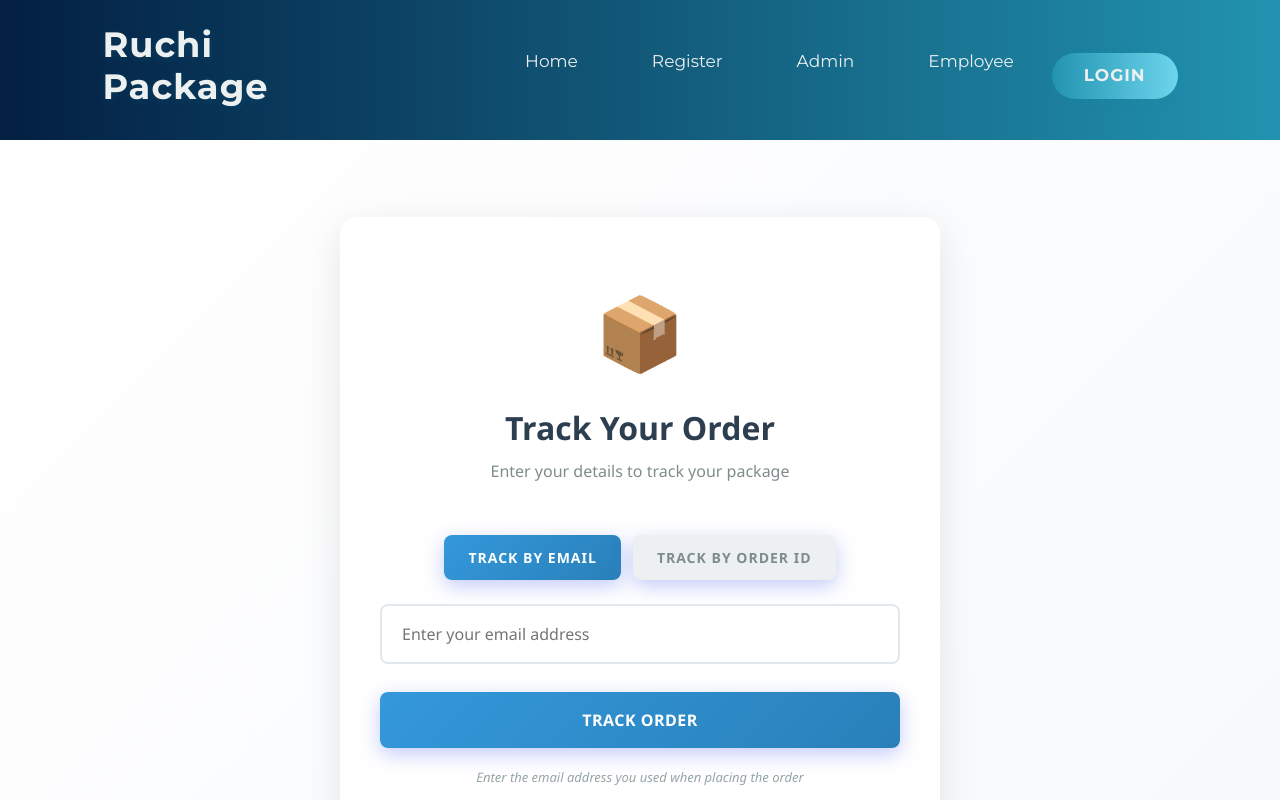
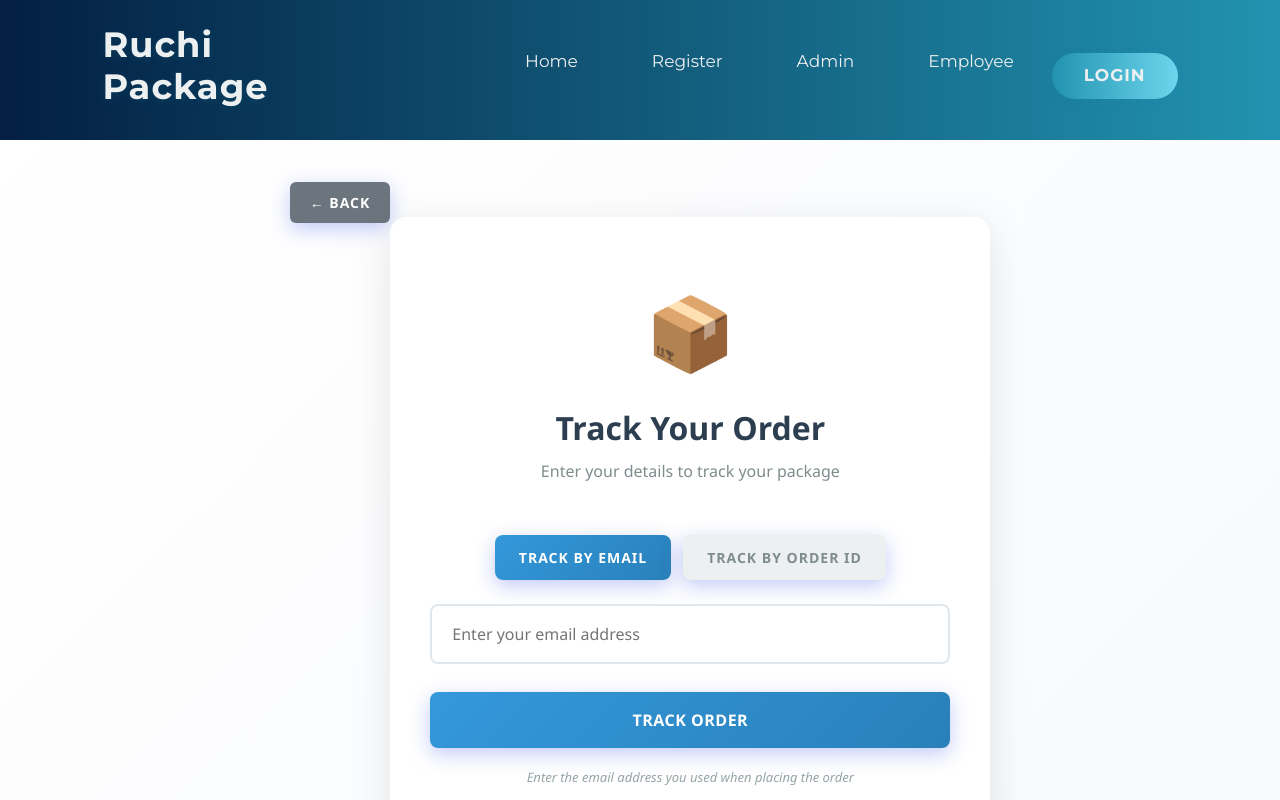
Before and after one commit to Ranjuna120/Package-Delivery-Management-System, a React (Create React App) app in the folder frontend/: page /OrderTracking in a window 1280 px wide. Shown: the top 800 px of the page. Built offline with nearby package versions, Linux system fonts and the light colour scheme.

Commit message:
Update OrderTracking.js

```diff
--- a/frontend/src/pages/order/OrderTracking.js
+++ b/frontend/src/pages/order/OrderTracking.js
@@ -172,6 +172,12 @@ function OrderTracking() {
   if (showSearch && !id) {
     return (
       <div style={styles.container}>
+        <button
+          onClick={() => navigate('/')}
+          style={styles.searchBackButton}
+        >
+          ← Back
+        </button>
         <div style={styles.searchCard}>
           <div style={styles.searchIcon}>📦</div>
           <h1 style={styles.searchTitle}>Track Your Order</h1>
@@ -736,6 +742,21 @@ const styles = {
     fontSize: '13px',
     fontStyle: 'italic',
   },
+  searchBackButton: {
+    padding: '10px 20px',
+    background: '#6c757d',
+    color: '#fff',
+    border: 'none',
+    borderRadius: '6px',
+    fontWeight: '600',
+    cursor: 'pointer',
+    fontSize: '14px',
+    marginBottom: '20px',
+    display: 'inline-flex',
+    alignItems: 'center',
+    gap: '8px',
+    alignSelf: 'flex-start',
+  },
 };
 
 export default OrderTracking;
```
